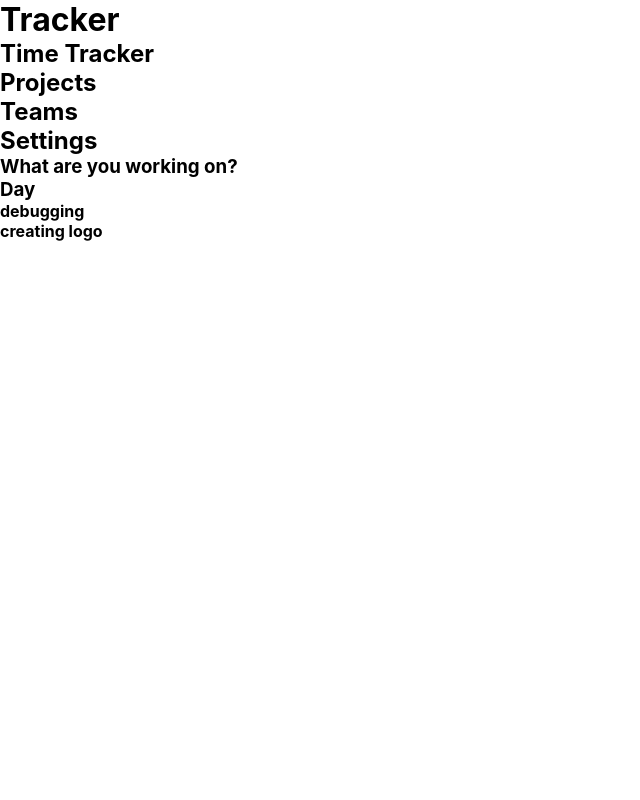
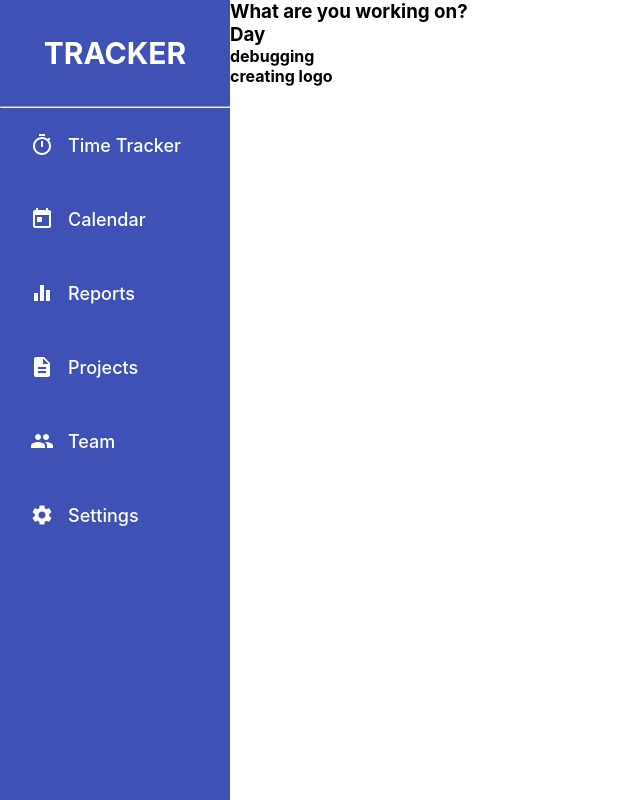
Before and after one commit to CodingMirec/time_tracker_beta, a React (Create React App) app: page / in a window 1280 px wide. Shown: the whole page, without its empty margins (0-640 px from the left). Built offline with nearby package versions, Linux system fonts and the light colour scheme.

Commit message:
sidebar prototype done

```diff
--- a/src/App.js
+++ b/src/App.js
@@ -1,12 +1,27 @@
-import Home from "./pages/Home";
+import React from "react";
+import { BrowserRouter as Router, Switch, Route } from "react-router-dom";
 
 import "./App.css";
 
+import Home from "./pages/Home";
+
 function App() {
   return (
-    <div className="app">
-      <Home />
-    </div>
+    <Router>
+      <div className="app">
+        <Switch>
+          <Route path="/login">
+            <Home />
+          </Route>
+          <Route path="/signup">
+            <Home />
+          </Route>
+          <Route path="/">
+            <Home />
+          </Route>
+        </Switch>
+      </div>
+    </Router>
   );
 }
 
--- a/src/components/Sidebar.css
+++ b/src/components/Sidebar.css
@@ -0,0 +1,39 @@
+.sidebar {
+  display: flex;
+  flex-direction: column;
+  height: 100vh;
+  flex: 0.3;
+  max-width: 230px;
+  background-color: #3f51b5;
+}
+
+.sidebar__logo {
+  color: #fff;
+  padding: 35px;
+  text-align: center;
+  text-decoration: none;
+  font-weight: bold;
+  font-size: 30px;
+}
+
+.sidebar__links {
+  color: #fff;
+  text-decoration: none;
+  display: flex;
+  padding: 25px 30px;
+}
+
+.sidebar__links:hover {
+  background-color: #5161bb;
+}
+
+.link__option {
+  display: flex;
+  align-items: center;
+  font-weight: 500;
+  font-size: 18px;
+}
+
+.link__option span {
+  padding-left: 14px;
+}
--- a/src/components/Sidebar.js
+++ b/src/components/Sidebar.js
@@ -1,26 +1,61 @@
 import React from "react";
+import { Link } from "react-router-dom";
+
+import TimerIcon from "@material-ui/icons/Timer";
+import DescriptionIcon from "@material-ui/icons/Description";
+import GroupIcon from "@material-ui/icons/Group";
+import SettingsIcon from "@material-ui/icons/Settings";
+import TodayIcon from "@material-ui/icons/Today";
+import EqualizerIcon from "@material-ui/icons/Equalizer";
 
 import "./Sidebar.css";
 
 function Sidebar() {
   return (
     <div className="sidebar">
-      <div className="sidebar__logo">
-        <h1>Tracker</h1>
-      </div>
+      <Link to="/" className="sidebar__logo">
+        <div>
+          <span>TRACKER</span>
+        </div>
+      </Link>
+      <hr className="sidebar__line" />
       <div className="sidebar__nav">
-        <div className="sidebar__link">
-          <h2>Time Tracker</h2>
-        </div>
-        <div className="sidebar__link">
-          <h2>Projects</h2>
-        </div>
-        <div className="sidebar__link">
-          <h2>Teams</h2>
-        </div>
-        <div className="sidebar__link">
-          <h2>Settings</h2>
-        </div>
+        <Link to="/" className="sidebar__links">
+          <div className="link__option">
+            <TimerIcon />
+            <span>Time Tracker</span>
+          </div>
+        </Link>
+        <Link to="/" className="sidebar__links">
+          <div className="link__option">
+            <TodayIcon />
+            <span>Calendar</span>
+          </div>
+        </Link>
+        <Link to="/" className="sidebar__links">
+          <div className="link__option">
+            <EqualizerIcon />
+            <span>Reports</span>
+          </div>
+        </Link>
+        <Link to="/projects" className="sidebar__links">
+          <div className="link__option">
+            <DescriptionIcon />
+            <span>Projects</span>
+          </div>
+        </Link>
+        <Link to="/teams" className="sidebar__links">
+          <div className="link__option">
+            <GroupIcon />
+            <span>Team</span>
+          </div>
+        </Link>
+        <Link to="/settings" className="sidebar__links">
+          <div className="link__option">
+            <SettingsIcon />
+            <span>Settings</span>
+          </div>
+        </Link>
       </div>
     </div>
   );
--- a/src/pages/Home.css
+++ b/src/pages/Home.css
@@ -0,0 +1,3 @@
+.home {
+  display: flex;
+}
```
Also changed, not shown: 1 other file (tests, documents, lock files or other folders).
